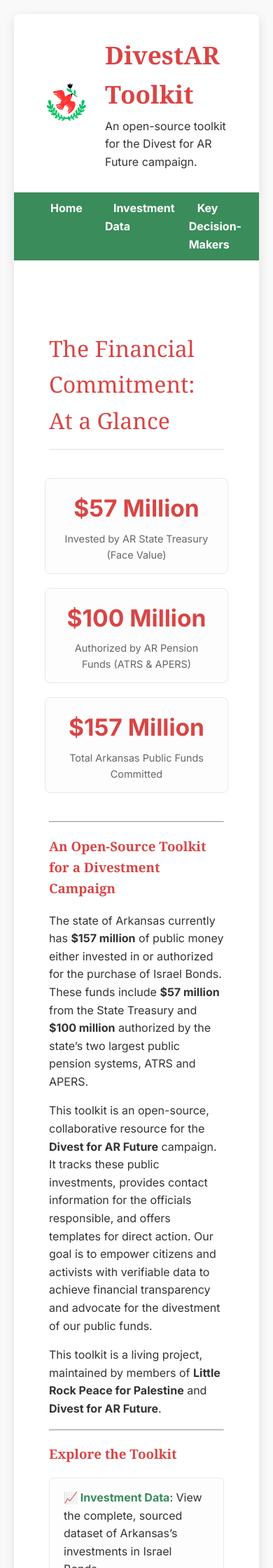
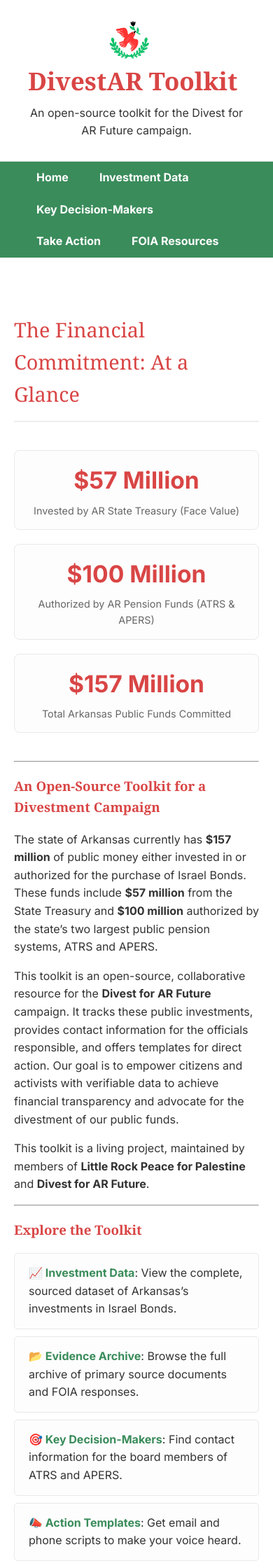
Before and after one commit to DunlapJP/divestar-toolkit, a Jekyll site: the page built from README.md, in a window 390 px wide. Shown: the top 2240 px of the page at 70% size. Built offline with Jekyll 4.4.1, drawn with Linux system fonts in a browser that asks for light colours; some web fonts are replaced; our own code applies the rules of GitHub Pages for plain Markdown files.

Commit message:
Update style.css

```diff
--- a/assets/css/style.css
+++ b/assets/css/style.css
@@ -71,6 +71,7 @@ nav ul {
     padding: 0;
     display: flex;
     gap: 20px;
+    flex-wrap: wrap; /* Allow nav items to wrap on smaller screens */
 }
 
 nav a {
@@ -147,7 +148,7 @@ h2 {
     margin-top: 5px;
 }
 
-/* --- Links & Lists --- */
+/* --- Links, Lists, and Buttons --- */
 .main-content a {
     color: var(--primary-green);
     text-decoration: none;
@@ -183,11 +184,29 @@ h2 {
 
 .main-content li a {
     font-weight: bold;
-    border-bottom: none; /* Remove underline from links inside list items */
+    border-bottom: none;
 }
 
 .main-content li a:hover {
-    background-color: transparent; /* Disable background color change for these links */
+    background-color: transparent;
+    border-bottom: none;
+}
+
+/* Special styling for action templates to look like buttons */
+.action-templates-list a {
+    display: block;
+    background-color: var(--primary-green);
+    color: white;
+    padding: 15px 20px;
+    border-radius: 5px;
+    text-align: center;
+    font-weight: bold;
+    border-bottom: none;
+    transition: background-color 0.3s ease;
+}
+
+.action-templates-list a:hover {
+    background-color: #2e6d49; /* Darker green on hover */
     border-bottom: none;
 }
 
@@ -210,3 +229,35 @@ h2 {
 .footer-container a:hover {
     text-decoration: underline;
 }
+
+/* --- Mobile Responsiveness --- */
+@media (max-width: 768px) {
+    body {
+        padding: 0; /* Remove padding for edge-to-edge look */
+    }
+
+    .page-container {
+        border-radius: 0; /* Full width on mobile */
+    }
+
+    .header-container {
+        flex-direction: column;
+        text-align: center;
+    }
+
+    .main-content {
+        padding: 20px;
+    }
+
+    h1 {
+        font-size: 2.2em;
+    }
+
+    h2 {
+        font-size: 1.8em;
+    }
+
+    .kpi-group {
+        flex-direction: column;
+    }
+}
```
